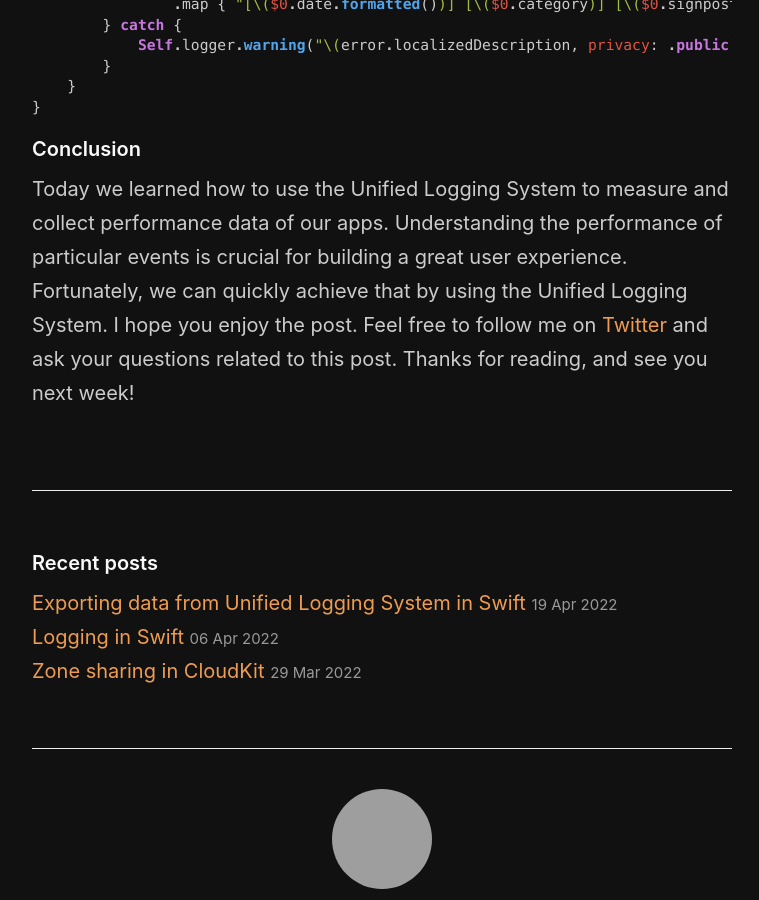
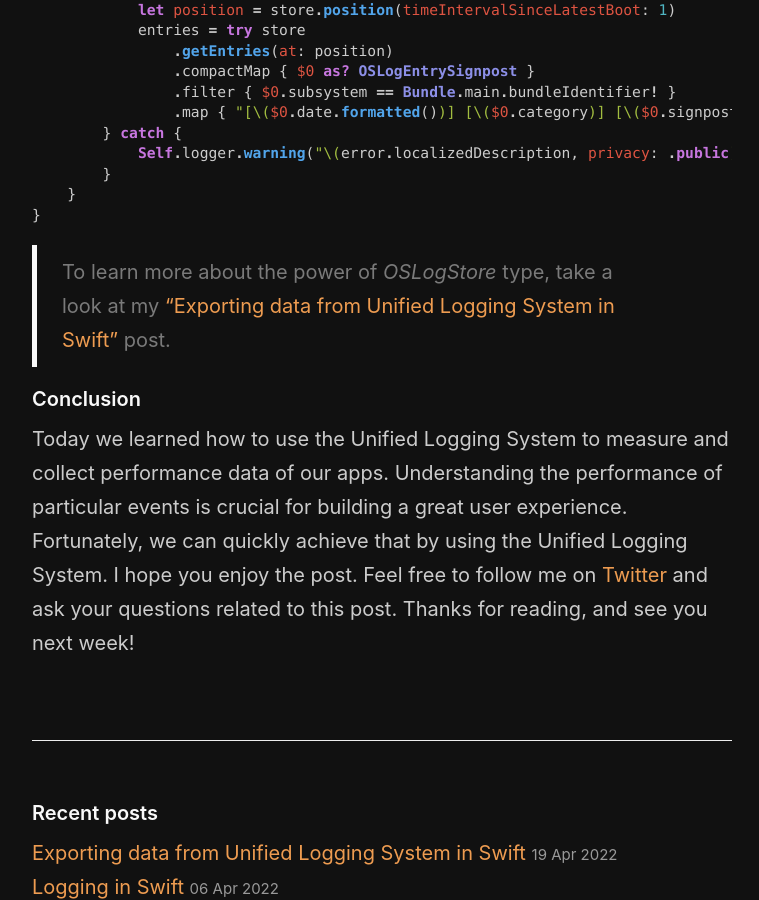
Before and after one commit to mecid/mecid.github.io, a Jekyll site: the page built from _posts/2022-05-04-measuring-app-performance-in-swift.md, in a window 1280 px wide and 900 px high, scrolled down 3704 px, cut to the strip 0-900 px from the top of the window. Shown: the whole strip, without its empty margins (258-1017 px from the left). Built offline with Jekyll 4.4.1, drawn with Linux system fonts in a browser that asks for light colours; some of the changed text lies outside the part shown; grey boxes are pictures that could not be loaded.

Commit message:
reference posts added to measuring app performance post

````diff
--- a/_posts/2022-05-04-measuring-app-performance-in-swift.md
+++ b/_posts/2022-05-04-measuring-app-performance-in-swift.md
@@ -6,6 +6,8 @@
 ---
 
 The Unified Logging System is a great way to build a proper logging system allowing you to understand different exceptional cases happening in your app. But it is not limited only to logging. It also provides a way to measure various events in your app. This week, we will learn how to use the Unified Logging System to measure app performance.
+
+> To learn about basics of the Unified Logging System, take a look at my ["Logging in Swift"](/2022/04/06/logging-in-swift/) post.
 
 #### Measuring app events
 The Unified Logging System provides us with the Signpost API, which is a way to measure various time intervals in your app. Let's take a look at how we can use it in a small example.
@@ -120,5 +122,7 @@
 }
 ```
 
+> To learn more about the power of *OSLogStore* type, take a look at my ["Exporting data from Unified Logging System in Swift"](/2022/04/19/exporting-data-from-unified-logging-system-in-swift/) post.
+
 #### Conclusion
 Today we learned how to use the Unified Logging System to measure and collect performance data of our apps. Understanding the performance of particular events is crucial for building a great user experience. Fortunately, we can quickly achieve that by using the Unified Logging System. I hope you enjoy the post. Feel free to follow me on [Twitter](https://twitter.com/mecid) and ask your questions related to this post. Thanks for reading, and see you next week!
````
